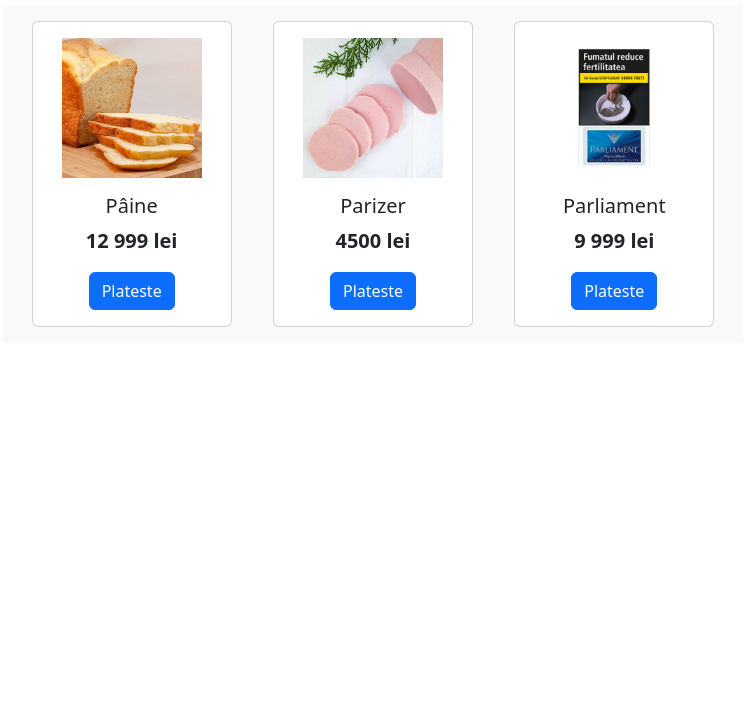
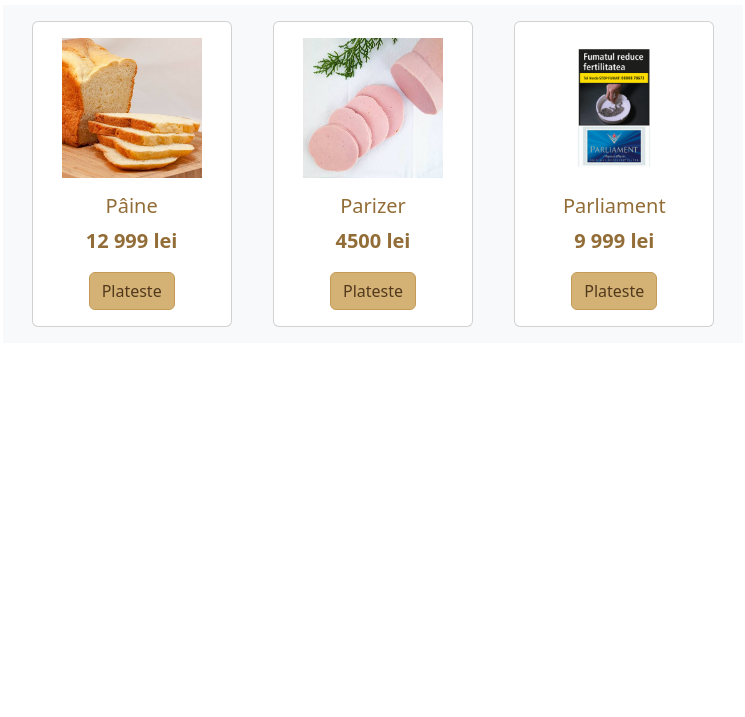
Before and after one commit to Nikitos1123/LAB6, a plain HTML site: page index.html in a window 1280 px wide. Shown: the part 83-800 px from the top of the page, without its empty margins (267-1012 px from the left). Drawn offline with nearby package versions, Linux system fonts and the light colour scheme.

Commit message:
Aplica nuante aurii pentru text si butoane

```diff
--- a/index.html
+++ b/index.html
@@ -5,6 +5,20 @@
   <meta name="viewport" content="width=device-width, initial-scale=1.0">
   <title>Produse populare</title>
   <link rel="stylesheet" href="https://cdn.jsdelivr.net/npm/bootstrap@5.3.9/dist/css/bootstrap.min.css">
+  <style>
+    body, .card {
+      color: #936d37;
+    }
+    .btn-gold {
+      color: #51391c;
+      background-color: #d4b276;
+      border-color: #c49b56;
+    }
+    .btn-gold:hover {
+      color: #51391c;
+      background-color: #c49b56;
+    }
+  </style>
 </head>
 <body class="p-3 text-center">
   <h1 class="mb-4">Produse populare</h1>
@@ -14,21 +28,21 @@
       <img class="card-img-top object-fit-contain" src="images.jpg" alt="Pâine feliată" height="140">
       <h2 class="card-title fs-5 mt-3">Pâine</h2>
       <p class="fs-5 fw-bold">12 999 lei</p>
-      <button type="button" class="btn btn-primary align-self-center">Plateste</button>
+      <button type="button" class="btn btn-gold align-self-center">Plateste</button>
     </div>
 
     <div class="card p-3" style="width: 200px;">
       <img class="card-img-top object-fit-contain" src="images (1).jpg" alt="Parizer feliat" height="140">
       <h2 class="card-title fs-5 mt-3">Parizer</h2>
       <p class="fs-5 fw-bold">4500 lei</p>
-      <button type="button" class="btn btn-primary align-self-center">Plateste</button>
+      <button type="button" class="btn btn-gold align-self-center">Plateste</button>
     </div>
 
     <div class="card p-3" style="width: 200px;">
       <img class="card-img-top object-fit-contain" src="fundal.png" alt="Pachet Parliament" height="140">
       <h2 class="card-title fs-5 mt-3">Parliament</h2>
       <p class="fs-5 fw-bold">9 999 lei</p>
-      <button type="button" class="btn btn-primary align-self-center">Plateste</button>
+      <button type="button" class="btn btn-gold align-self-center">Plateste</button>
     </div>
   </div>
 </body>
```
